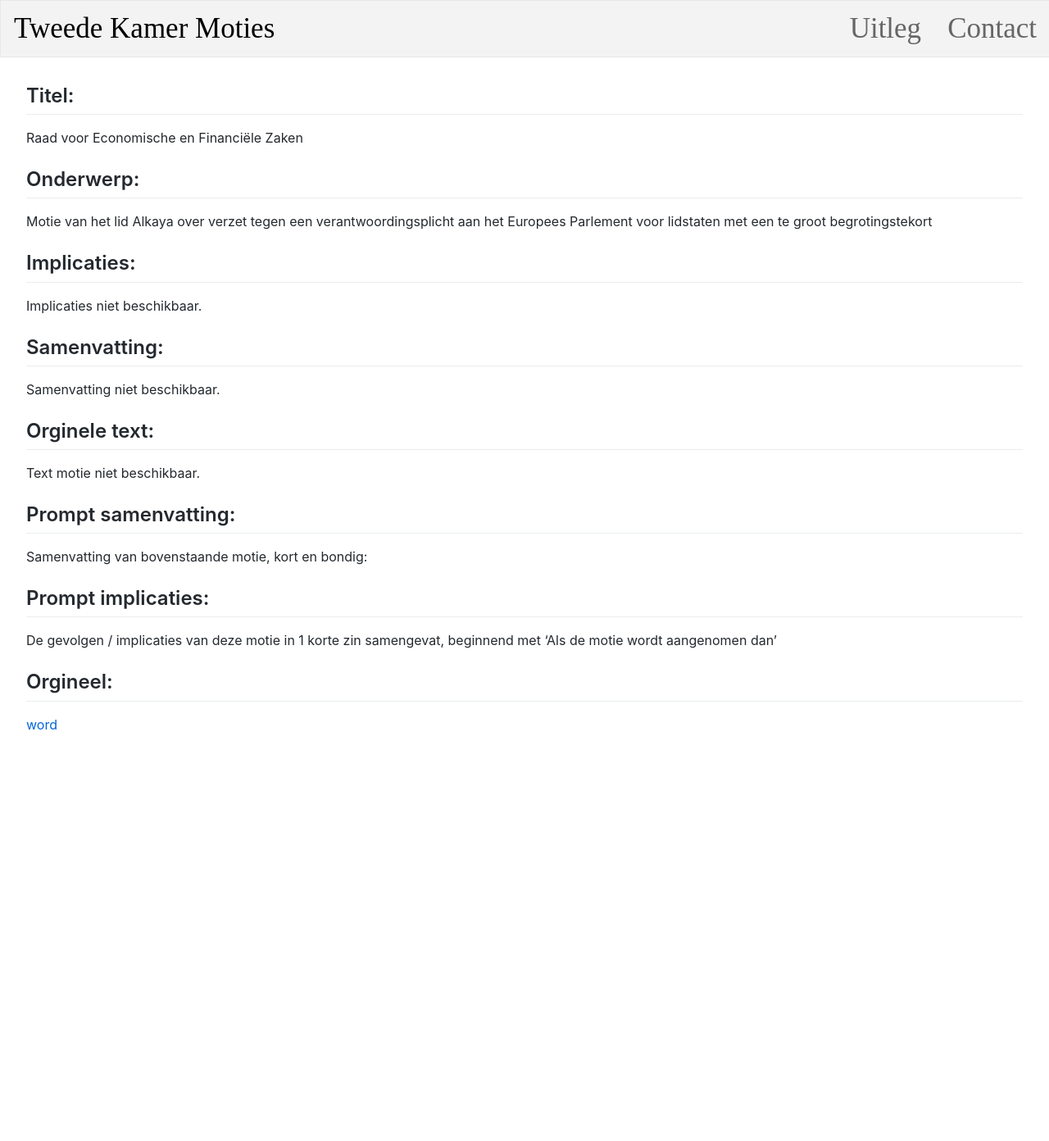
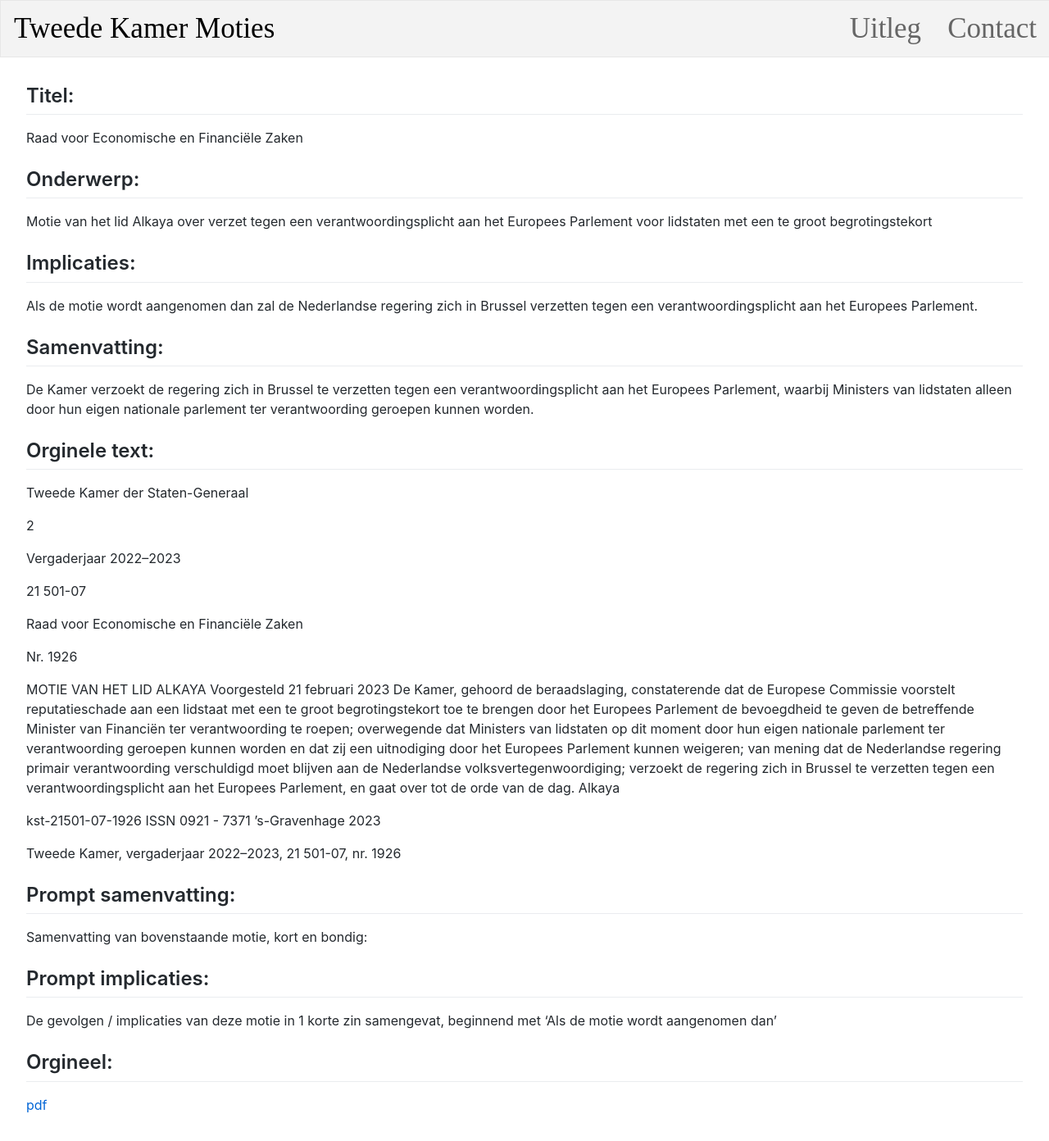
Before and after one commit to DavidZomerdijk/moties-toegelicht, a Jekyll site: the page built from moties/9eb6f9c1-81a2-4a07-9f5f-99037344265e.md, in a window 1280 px wide. Shown: the whole page at 82% size. Built offline with Jekyll 4.4.1, drawn with Linux system fonts in a browser that asks for light colours; our own code applies the rules of GitHub Pages for plain Markdown files; before the commit the page ends 928 px from its top, so only the background shows below that.

Commit message:
automatic website update

```diff
--- a/moties/9eb6f9c1-81a2-4a07-9f5f-99037344265e.md
+++ b/moties/9eb6f9c1-81a2-4a07-9f5f-99037344265e.md
@@ -6,11 +6,49 @@ Raad voor Economische en Financiële Zaken
 ## Onderwerp:
 Motie van het lid Alkaya over verzet tegen een verantwoordingsplicht aan het Europees Parlement voor lidstaten met een te groot begrotingstekort
 ## Implicaties:
-Implicaties niet beschikbaar.
+
+Als de motie wordt aangenomen dan zal de Nederlandse regering zich in Brussel verzetten tegen een verantwoordingsplicht aan het Europees Parlement.
 ## Samenvatting:
-Samenvatting niet beschikbaar.
+
+De Kamer verzoekt de regering zich in Brussel te verzetten tegen een verantwoordingsplicht aan het Europees Parlement, waarbij Ministers van lidstaten alleen door hun eigen nationale parlement ter verantwoording geroepen kunnen worden.
 ## Orginele text:
-Text motie niet beschikbaar.
+
+
+Tweede Kamer der Staten-Generaal
+
+2
+
+Vergaderjaar 2022–2023
+
+21 501-07
+
+Raad voor Economische en Financiële Zaken
+
+Nr. 1926
+
+MOTIE VAN HET LID ALKAYA
+Voorgesteld 21 februari 2023
+De Kamer,
+gehoord de beraadslaging,
+constaterende dat de Europese Commissie voorstelt reputatieschade aan
+een lidstaat met een te groot begrotingstekort toe te brengen door het
+Europees Parlement de bevoegdheid te geven de betreffende Minister van
+Financiën ter verantwoording te roepen;
+overwegende dat Ministers van lidstaten op dit moment door hun eigen
+nationale parlement ter verantwoording geroepen kunnen worden en dat
+zij een uitnodiging door het Europees Parlement kunnen weigeren;
+van mening dat de Nederlandse regering primair verantwoording
+verschuldigd moet blijven aan de Nederlandse volksvertegenwoordiging;
+verzoekt de regering zich in Brussel te verzetten tegen een verantwoordingsplicht aan het Europees Parlement,
+en gaat over tot de orde van de dag.
+Alkaya
+
+kst-21501-07-1926
+ISSN 0921 - 7371
+’s-Gravenhage 2023
+
+Tweede Kamer, vergaderjaar 2022–2023, 21 501-07, nr. 1926
+
 
 ## Prompt samenvatting:
 Samenvatting van bovenstaande motie, kort en bondig:
@@ -20,4 +58,4 @@ Samenvatting van bovenstaande motie, kort en bondig:
 De gevolgen / implicaties van deze motie in 1 korte zin samengevat, beginnend met 'Als de motie wordt aangenomen dan'
 
 ## Orgineel:
-[word](https://gegevensmagazijn.tweedekamer.nl/OData/v4/2.0/Document(9eb6f9c1-81a2-4a07-9f5f-99037344265e)/resource)
+[pdf](https://gegevensmagazijn.tweedekamer.nl/OData/v4/2.0/Document(9eb6f9c1-81a2-4a07-9f5f-99037344265e)/resource)
```
Also changed, not shown: moties.md (+1 -0 lines), readme.md (+1 -0 lines).
